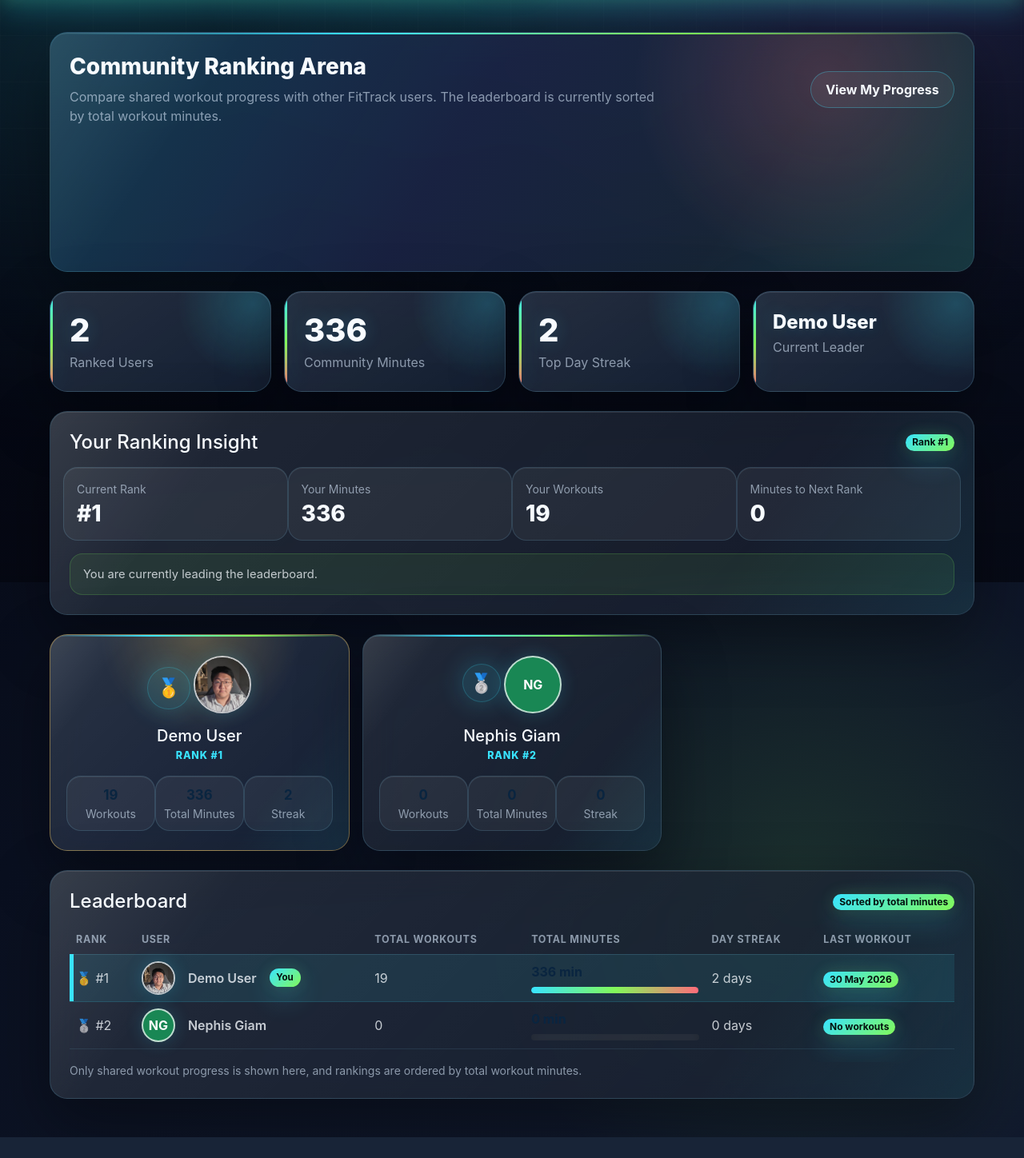
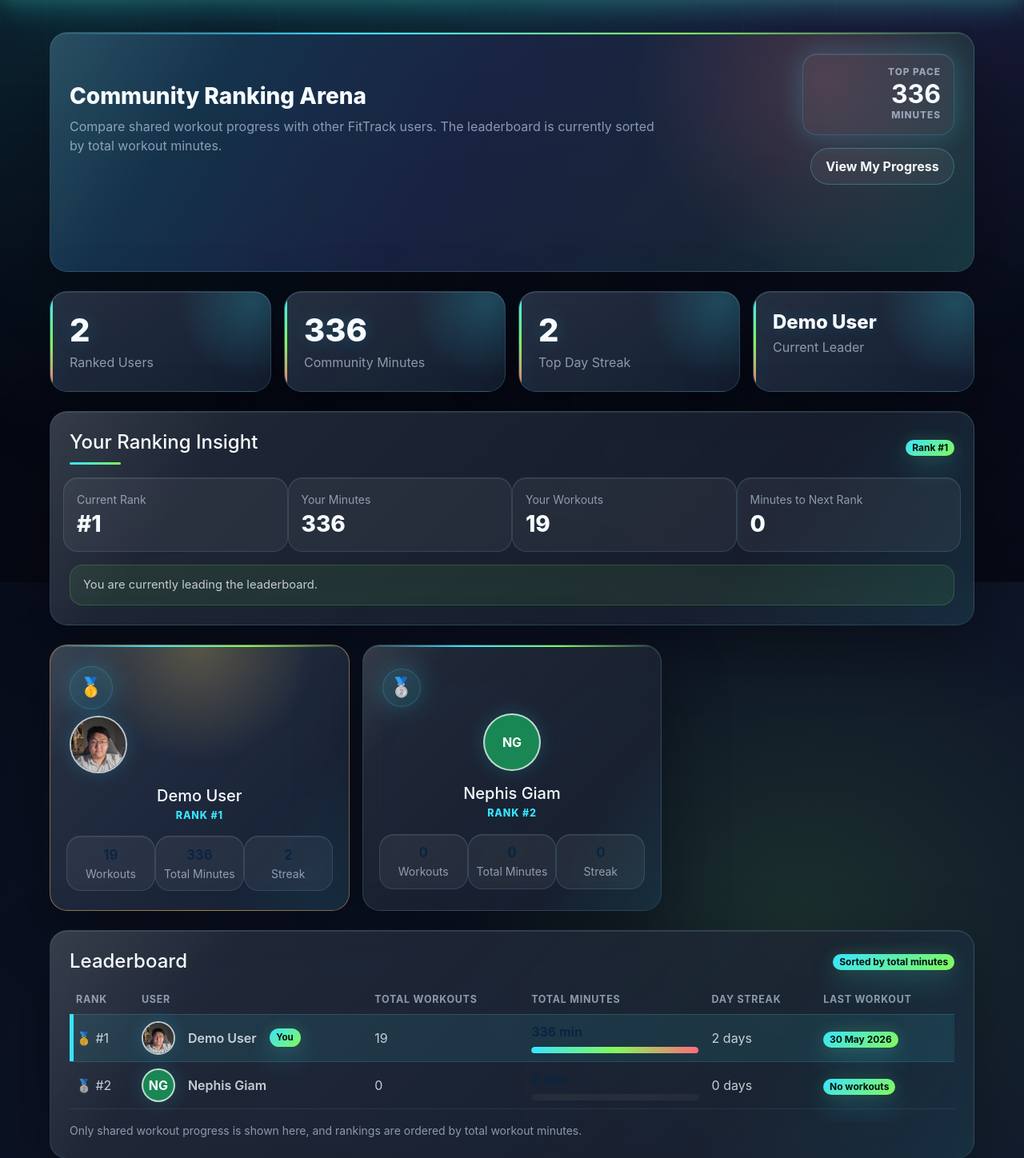
Before and after one commit to kiegiam/CITS3403-Test-Repo, a Flask app: page /ranking in a window 1280 px wide. Shown: the part 72-1520 px from the top of the page at 80% size. Before the commit the page ends 1494 px from the top, so only its background shows below. Run offline with Flask 3, Linux system fonts and the light colour scheme; a user stored in the database is signed in; data comes from the database, SQL or seed files in the repository; some libraries are stand-ins or nearby versions.

Commit message:
Enhance progress and ranking visuals

```diff
--- a/static/css/styles.css
+++ b/static/css/styles.css
@@ -2104,6 +2104,72 @@ body.premium-app-page::after {
     box-shadow: var(--ft-glow-lime);
 }
 
+.progress-signal,
+.ranking-arena-signal {
+    display: inline-flex;
+    min-width: 190px;
+    flex-direction: column;
+    align-items: flex-end;
+    gap: 0.12rem;
+    border: 1px solid rgba(57, 228, 255, 0.18);
+    border-radius: 18px;
+    background: rgba(255, 255, 255, 0.06);
+    padding: 0.9rem 1rem;
+    box-shadow: inset 0 1px 0 rgba(255, 255, 255, 0.10), var(--ft-glow-aqua);
+}
+
+.progress-signal span,
+.ranking-arena-signal span {
+    color: var(--ft-ink-muted);
+    font-size: 0.74rem;
+    font-weight: 800;
+    letter-spacing: 0.08em;
+    text-transform: uppercase;
+}
+
+.progress-signal strong,
+.ranking-arena-signal strong {
+    color: var(--ft-ink);
+    font-size: 2rem;
+    line-height: 1;
+}
+
+.premium-app-page .progress-chart-intro {
+    border-left: 3px solid var(--ft-aqua);
+    padding-left: 1rem;
+}
+
+.premium-app-page .progress-chart-card h2::after,
+.premium-app-page .ranking-insight-card h2::after {
+    content: "";
+    display: block;
+    width: 64px;
+    height: 3px;
+    margin-top: 0.65rem;
+    border-radius: 999px;
+    background: linear-gradient(90deg, var(--ft-aqua), var(--ft-lime));
+    box-shadow: var(--ft-glow-aqua);
+}
+
+.premium-app-page .top-rank-card {
+    min-height: 100%;
+}
+
+.premium-app-page .top-rank-card .card-body {
+    display: flex;
+    min-height: 320px;
+    flex-direction: column;
+    justify-content: center;
+}
+
+.premium-app-page .top-rank-card-first {
+    transform: translateY(-8px);
+}
+
+.premium-app-page .top-rank-card-first:hover {
+    transform: translateY(-13px);
+}
+
 .premium-app-page .top-rank-card-first {
     background:
         radial-gradient(circle at 50% 0%, rgba(255, 209, 102, 0.24), transparent 38%),
--- a/templates/ranking.html
+++ b/templates/ranking.html
@@ -118,6 +118,13 @@
                                 </p>
                             </div>
                             <div class="col-lg-4 text-lg-end">
+                                {% if not community_disabled and leaderboard and leaderboard[0].minutes > 0 %}
+                                    <div class="ranking-arena-signal mb-3">
+                                        <span>Top pace</span>
+                                        <strong>{{ leaderboard[0].minutes }}</strong>
+                                        <span>minutes</span>
+                                    </div>
+                                {% endif %}
                                 <a href="{{ url_for('progress') }}" class="btn btn-outline-success">View My Progress</a>
                             </div>
                         </div>
```
Also changed, not shown: templates/progress.html (+6 -2 lines).
